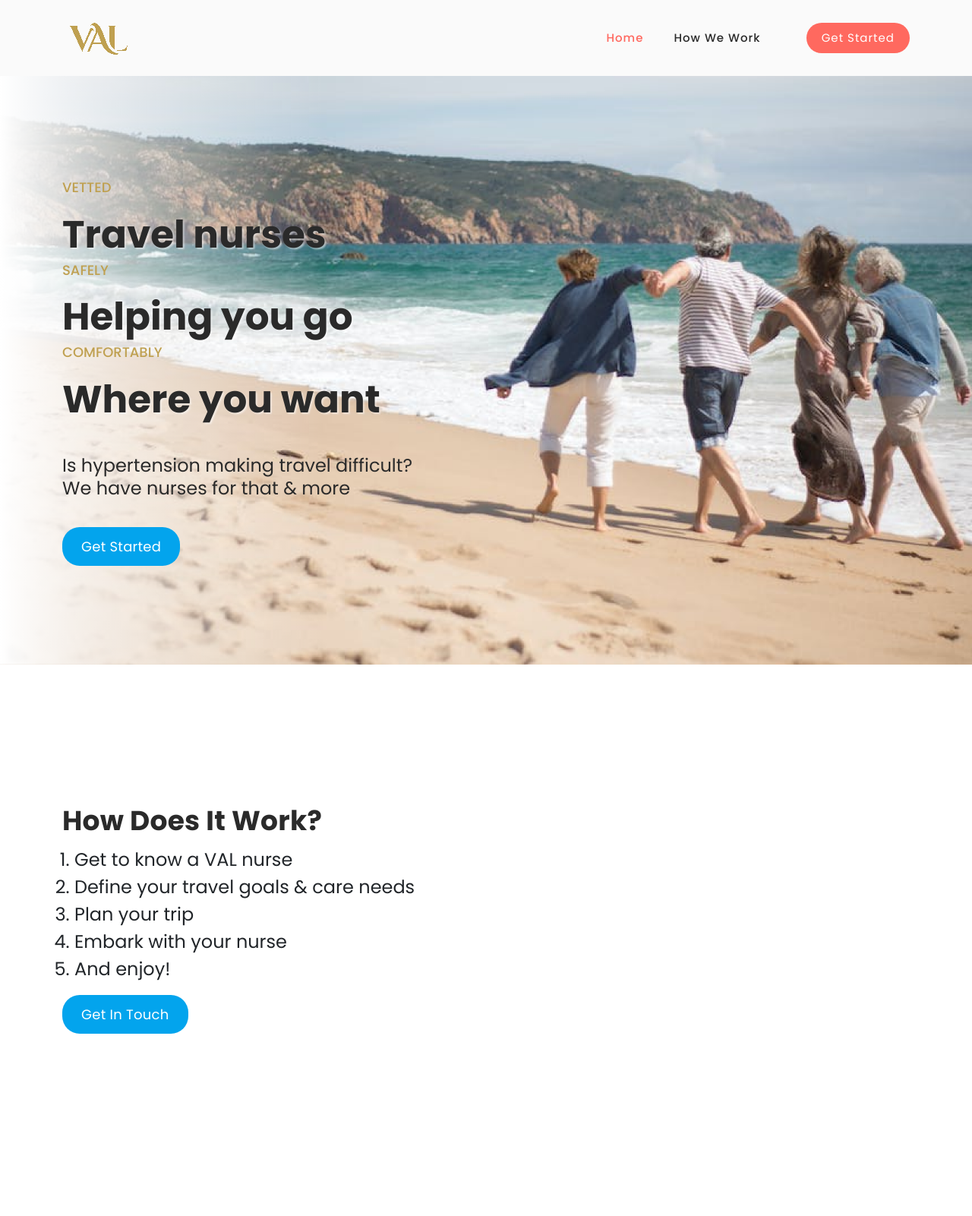
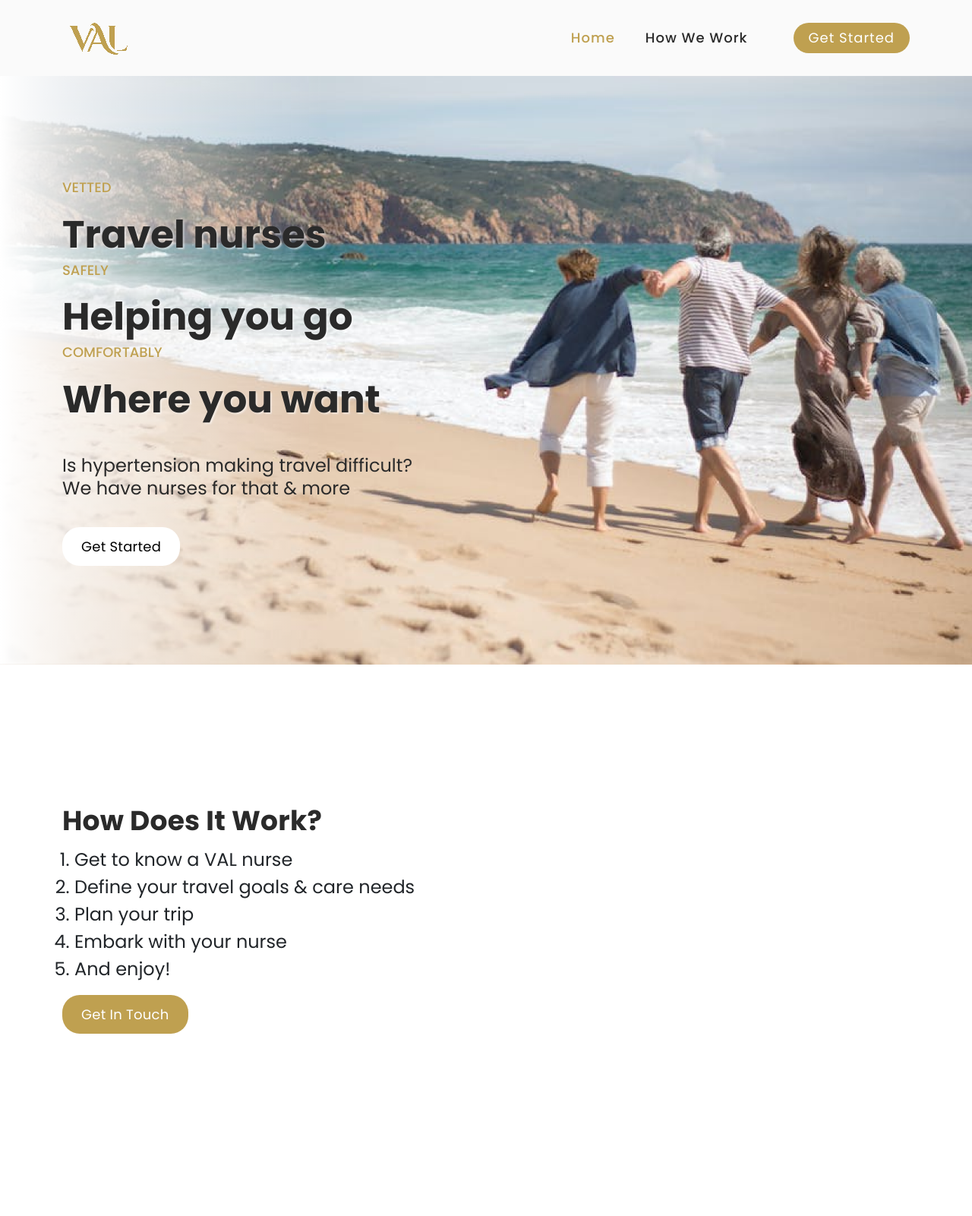
Before and after one commit to SabianF/VAL-landing-page, a PHP site: page / in a window 1280 px wide; the page is wider, and only the part inside the window is pictured. Shown: the top 1601 px of that part at 76% size. Run offline with PHP 8.4, Linux system fonts and the light colour scheme.

Commit message:
feat: updated theme elements

```diff
--- a/assets/css/templatemo-onix-digital.css
+++ b/assets/css/templatemo-onix-digital.css
@@ -228,10 +228,10 @@ body {
 
 .main-blue-button-hover a {
   display: inline-block;
-  background-color: #03a4ed;
+  background-color: #fff;
   font-size: 18px;
   font-weight: 400;
-  color: #fff;
+  color: #000;
   text-transform: capitalize;
   padding: 12px 25px;
   border-radius: 23px;
@@ -257,7 +259,7 @@ body {
 
 .main-red-button-hover a {
   display: inline-block;
-  background-color: #ff695f;
+  background-color: #BFA050;
   font-size: 18px;
   font-weight: 400;
   color: #fff;
@@ -391,13 +401,15 @@ header
 
 .header-area .main-nav .nav li:last-child .main-red-button-hover a:hover,
 .background-header .main-nav .nav li:last-child .main-red-button-hover a:hover {
-  background-color: #03a4ed !important;
+  background-color: #fff !important;
+  color: #000 !important;
+  box-shadow: 2px 2px #000;
 }
 
 .header-area .main-nav .nav li a {
   display: block;
   font-weight: 500;
-  font-size: 15px;
+  font-size: 18px;
   color: #2a2a2a;
   text-transform: capitalize;
   -webkit-transition: all 0.3s ease 0s;
@@ -908,6 +920,7 @@ Banner Style
   font-size: 18px;
   color: #BFA050;
   margin-bottom: 15px;
+  text-shadow: 2px 2px 8px white;
 }
 
 .main-banner .item h2 {
--- a/index.html
+++ b/index.html
@@ -112,7 +112,7 @@
             <li>Embark with your nurse</li>
             <li>And enjoy!</li>
           </ol>
-          <div class="main-blue-button-hover"><a href="https://docs.google.com/forms/d/e/1FAIpQLSeuu-Ph7RXS2bKzWsfSvTS39nbMZWAYTxCTR6eKCrn241yIKA/viewform" target="_blank">Get In Touch</a></div>
+          <div class="main-red-button-hover"><a href="https://docs.google.com/forms/d/e/1FAIpQLSeuu-Ph7RXS2bKzWsfSvTS39nbMZWAYTxCTR6eKCrn241yIKA/viewform" target="_blank">Get In Touch</a></div>
         </div>
       </div>
     </div>
@@ -223,7 +223,7 @@
           </div>
           <h2>Want to learn more?</h2>
           <p>Have questions about pricing, resources, or how to book?</p>
-          <div class="main-blue-button-hover"><a href="https://docs.google.com/forms/d/e/1FAIpQLSeuu-Ph7RXS2bKzWsfSvTS39nbMZWAYTxCTR6eKCrn241yIKA/viewform" target="_blank">Get In Touch</a></div>
+          <div class="main-red-button-hover"><a href="https://docs.google.com/forms/d/e/1FAIpQLSeuu-Ph7RXS2bKzWsfSvTS39nbMZWAYTxCTR6eKCrn241yIKA/viewform" target="_blank">Get In Touch</a></div>
         </div>
       </div>
     </div>
```
Also changed, not shown: other parts of assets/css/templatemo-onix-digital.css (+21 -10 lines).
